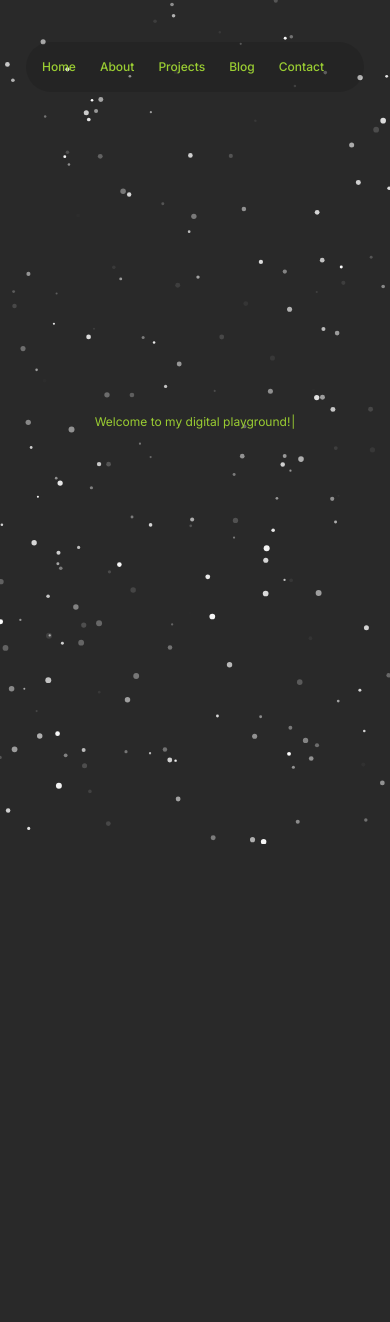
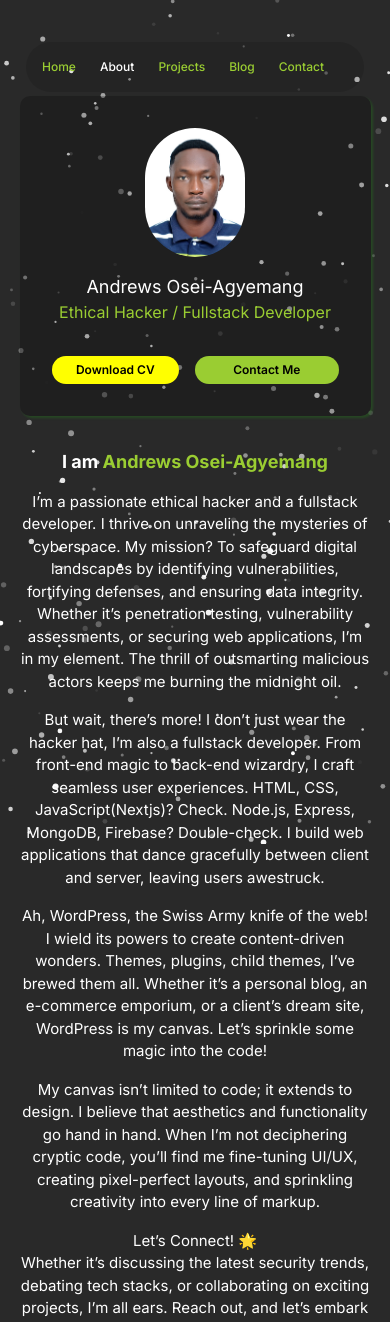
Before and after one commit to and-rews/devdrews, a Next.js app: page /about in a window 390 px wide. Shown: the top 1322 px of the page. Before the commit the page ends 844 px from the top, so only its background shows below. Built offline with nearby package versions, Linux system fonts and the light colour scheme.

Commit message:
about page completed

```diff
--- a/components/Navbar.js
+++ b/components/Navbar.js
@@ -1,35 +1,34 @@
+"use client";
 import React from "react";
 import Link from "next/link";
+import { usePathname } from "next/navigation";
+
+const navLinks = [
+  { id: 1, name: "Home", path: "/" },
+  { id: 2, name: "About", path: "/about" },
+  { id: 3, name: "Projects", path: "/projects" },
+  { id: 4, name: "Blog", path: "/blog" },
+  { id: 5, name: "Contact", path: "/contact" },
+];
 
 const VerticalNavbar = () => {
+  const pathname = usePathname();
+  const isActive = (path) => path === pathname;
   return (
     <nav className="nav">
       <ul className="text-white flex space-y-4">
-        <li>
-          <Link href="/" className="mr">
-            Home
-          </Link>
-        </li>
-        <li>
-          <Link href="/about" className="mr">
-            About
-          </Link>
-        </li>
-        <li>
-          <Link href="/projects" className="mr">
-            Projects
-          </Link>
-        </li>
-        <li>
-          <Link href="/blog" className="mr">
-            Blog
-          </Link>
-        </li>
-        <li>
-          <Link href="/contact" className="mr">
-            Contact
-          </Link>
-        </li>
+        {navLinks.map((link) => {
+          return (
+            <li key={link.id}>
+              <Link
+                href={link.path}
+                className={isActive(link.path) ? "active mr" : "mr"}
+              >
+                {link.name}
+              </Link>
+            </li>
+          );
+        })}
       </ul>
     </nav>
   );
--- a/src/app/about/page.js
+++ b/src/app/about/page.js
@@ -2,14 +2,98 @@
 
 import Particles from "../../../components/Particles";
 import Navbar from "../../../components/Navbar";
-import AnimatedText from "../../../components/AnimatedText";
+import Image from "next/image";
+import Link from "next/link";
 
 export default function Home() {
   return (
-    <main className="logo-flex min-h-screen flex p-24 flex-col items-center justify-between">
-      <Navbar />
+    <main>
       <Particles />
-      <AnimatedText />
+      <div className="logo-flex min-h-screen flex p-24 flex-col items-center justify-between">
+        <Navbar />
+        <div className="about">
+          <div className="left">
+            <Image
+              src="/andrews.jpg"
+              alt="Andrews"
+              width={300}
+              height={100}
+              style={{ border: "none" }}
+              className="limg"
+            />
+            <h1>Andrews Osei-Agyemang</h1>
+            <p>Ethical Hacker / Fullstack Developer</p>
+            <div className="btns">
+              <Link
+                href="/resume.pdf"
+                className="getstarted-button1"
+                style={{ marginRight: "1rem" }}
+                download="CV.pdf"
+              >
+                Download CV
+              </Link>
+              <Link href="/contact" className="getstarted-button">
+                Contact Me
+              </Link>
+            </div>
+          </div>
+          <div className="right">
+            <h1>
+              I am <span>Andrews Osei-Agyemang</span>
+            </h1>
+            <p style={{ marginTop: "1rem" }}>
+              I’m a passionate ethical hacker and a fullstack developer. I
+              thrive on unraveling the mysteries of cyberspace. My mission? To
+              safeguard digital landscapes by identifying vulnerabilities,
+              fortifying defenses, and ensuring data integrity. Whether it’s
+              penetration testing, vulnerability assessments, or securing web
+              applications, I’m in my element. The thrill of outsmarting
+              malicious actors keeps me burning the midnight oil.
+            </p>
+            <p style={{ marginTop: "1rem" }}>
+              But wait, there’s more! I don’t just wear the hacker hat, I’m also
+              a fullstack developer. From front-end magic to back-end wizardry,
+              I craft seamless user experiences. HTML, CSS, JavaScript(Nextjs)?
+              Check. Node.js, Express, MongoDB, Firebase? Double-check. I build
+              web applications that dance gracefully between client and server,
+              leaving users awestruck.
+            </p>
+            <p style={{ marginTop: "1rem" }}>
+              Ah, WordPress, the Swiss Army knife of the web! I wield its powers
+              to create content-driven wonders. Themes, plugins, child themes,
+              I’ve brewed them all. Whether it’s a personal blog, an e-commerce
+              emporium, or a client’s dream site, WordPress is my canvas. Let’s
+              sprinkle some magic into the code!
+            </p>
+            <p style={{ marginTop: "1rem" }}>
+              My canvas isn’t limited to code; it extends to design. I believe
+              that aesthetics and functionality go hand in hand. When I’m not
+              deciphering cryptic code, you’ll find me fine-tuning UI/UX,
+              creating pixel-perfect layouts, and sprinkling creativity into
+              every line of markup.
+            </p>
+            <p style={{ marginTop: "1rem" }}>
+              {" "}
+              Let’s Connect! 🌟 <br /> Whether it’s discussing the latest
+              security trends, debating tech stacks, or collaborating on
+              exciting projects, I’m all ears. Reach out, and let’s embark on
+              this digital adventure together! Feel free to explore my
+              portfolio, check out my GitHub repos, or drop me a message. The
+              virtual coffee is on me! ☕️👋
+            </p>
+            <div className="abd">
+              <div className="abd1">
+                <h1>5+</h1>
+                <p>Years of Experience</p>
+              </div>
+              <div className="abd2">
+                <h1>20+</h1>
+                <p>Projects Completed</p>
+              </div>
+            </div>
+          </div>
+        </div>
+      </div>
     </main>
   );
 }
--- a/src/app/globals.css
+++ b/src/app/globals.css
@@ -96,8 +96,97 @@ body {
   font-weight: 600;
 }
 
+.getstarted-button1 {
+  background-color: yellow;
+  border: none;
+  color: rgb(0, 0, 0);
+  padding: 10px 25px;
+  text-align: center;
+  text-decoration: none;
+  display: inline-block;
+  font-size: 16px;
+  cursor: pointer;
+  border-radius: 50px;
+  transition: 0.3s ease all;
+  margin-top: 2rem;
+  font-weight: 600;
+}
+
 .getstarted-button:hover {
   background-color: rgb(73, 105, 7);
+}
+
+.getstarted-button1:hover {
+  background-color: rgb(141, 141, 1);
+}
+
+li .active {
+  color: white;
+}
+
+.about {
+  display: grid;
+  grid-template-columns: 1fr 1fr;
+}
+
+.left {
+  padding: 5rem;
+  background-color: rgba(0, 0, 0, 0.24);
+  border-radius: 10px;
+  box-shadow: rgba(30, 255, 0, 0.15) 1.95px 1.95px 2.6px;
+  text-align: center;
+  color: white;
+}
+
+.left h1 {
+  font-size: 24px;
+  margin-top: 1rem;
+}
+
+.left p {
+  color: yellowgreen;
+}
+
+.limg {
+  border-radius: 50px;
+  display: grid;
+  margin: auto;
+}
+
+.right {
+  margin-left: 5rem;
+  color: white;
+  font-size: 15px;
+}
+
+.right h1 {
+  font-size: 26px;
+  font-weight: bold;
+}
+
+.right h1 span {
+  color: yellowgreen;
+}
+
+.abd {
+  display: grid;
+  grid-template-columns: 1fr 1fr;
+  margin-top: 2rem;
+}
+
+.abd1,
+.abd2 {
+  padding: 3rem;
+  background-color: rgba(0, 0, 0, 0.247);
+  margin: 1rem;
+  border-radius: 10px;
+  box-shadow: rgba(30, 255, 0, 0.15) 1.95px 1.95px 2.6px;
+  text-align: center;
+}
+
+.abd1 p,
+.abd2 p {
+  color: yellowgreen;
 }
 
 @media only screen and (max-width: 600px) {
@@ -114,4 +203,57 @@ body {
   .nav {
     margin-bottom: 0;
   }
+
+  .about {
+    grid-template-columns: 1fr;
+    width: 90vw;
+  }
+
+  .left {
+    padding: 2rem;
+  }
+
+  .left h1 {
+    font-size: 18px;
+  }
+
+  .limg {
+    width: 100px;
+  }
+
+  .getstarted-button,
+  .getstarted-button1 {
+    margin-right: 0;
+    padding: 5px 15px;
+    font-size: 12px;
+  }
+
+  .btns {
+    display: grid;
+    grid-template-columns: 1fr 1fr;
+  }
+
+  .right {
+    display: grid;
+    margin: auto;
+    margin-top: 2rem;
+    text-align: center;
+  }
+
+  .right h1 {
+    font-size: 18px;
+  }
+
+  .abd {
+    grid-template-columns: 1fr;
+  }
+
+  .abd1,
+  .abd2 {
+    padding: 1rem;
+    margin: 0;
+    border-radius: 10px;
+    font-size: 12px;
+    margin-top: 1rem;
+  }
 }
```
Also changed, not shown: public/andrews.jpg (added), 1 other file (tests, documents, lock files or other folders).
